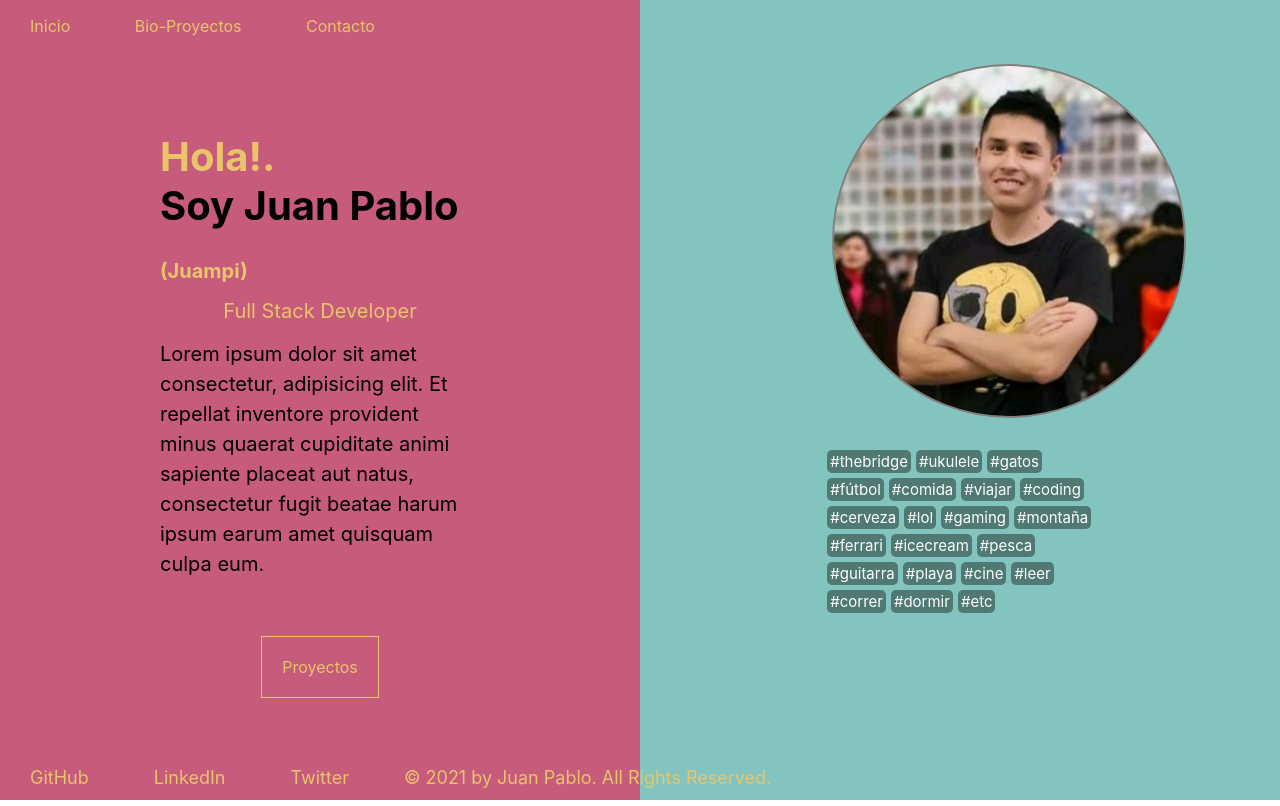
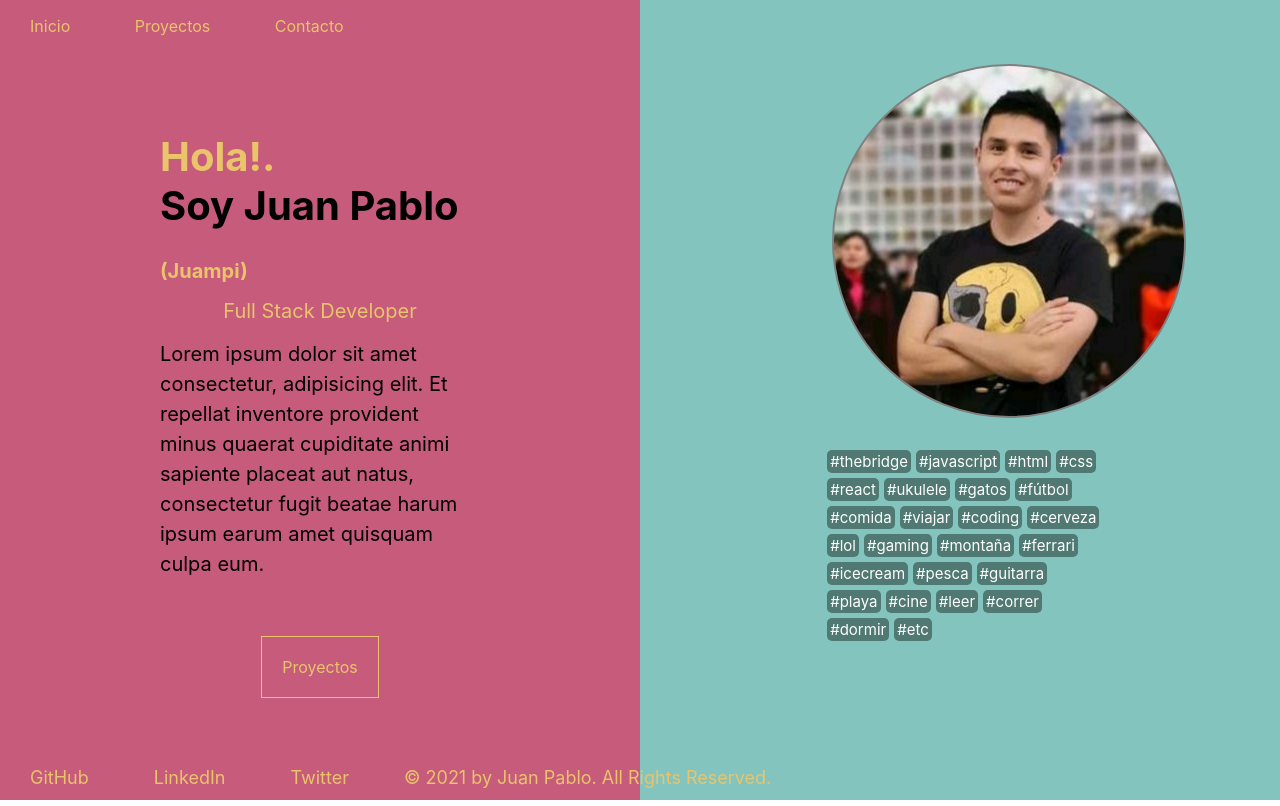
Before and after one commit to Cjuampi/paginaPersonal, a plain HTML site: page index.html in a window 1280 px wide. Drawn offline with Linux system fonts and the light colour scheme.

Commit message:
Header: modificamos bio-proyects por proyectos

```diff
--- a/index.html
+++ b/index.html
@@ -15,7 +15,7 @@
                     <section class="izq-nav-top">
                         <ul class="ul-top">
                             <li><a href="./index.html">Inicio</a></li>
-                            <li><a href="./biografia.html">Bio-Proyectos</a></li>
+                            <li><a href="./biografia.html">Proyectos</a></li>
                             <li><a href="./contacto.html">Contacto</a></li>
                         </ul>
                     </section>
@@ -36,6 +36,10 @@
                     <section class="aboutme">
                         <ul class="cosasGustan">
                             <li>#thebridge</li>
+                            <li>#javascript</li>
+                            <li>#html</li>
+                            <li>#css</li>
+                            <li>#react</li>
                             <li>#ukulele</li>
                             <li>#gatos</li>
                             <li>#fútbol</li>
```
Also changed, not shown: biografia.html (+2 -2 lines), contacto.html (+1 -1 lines).
